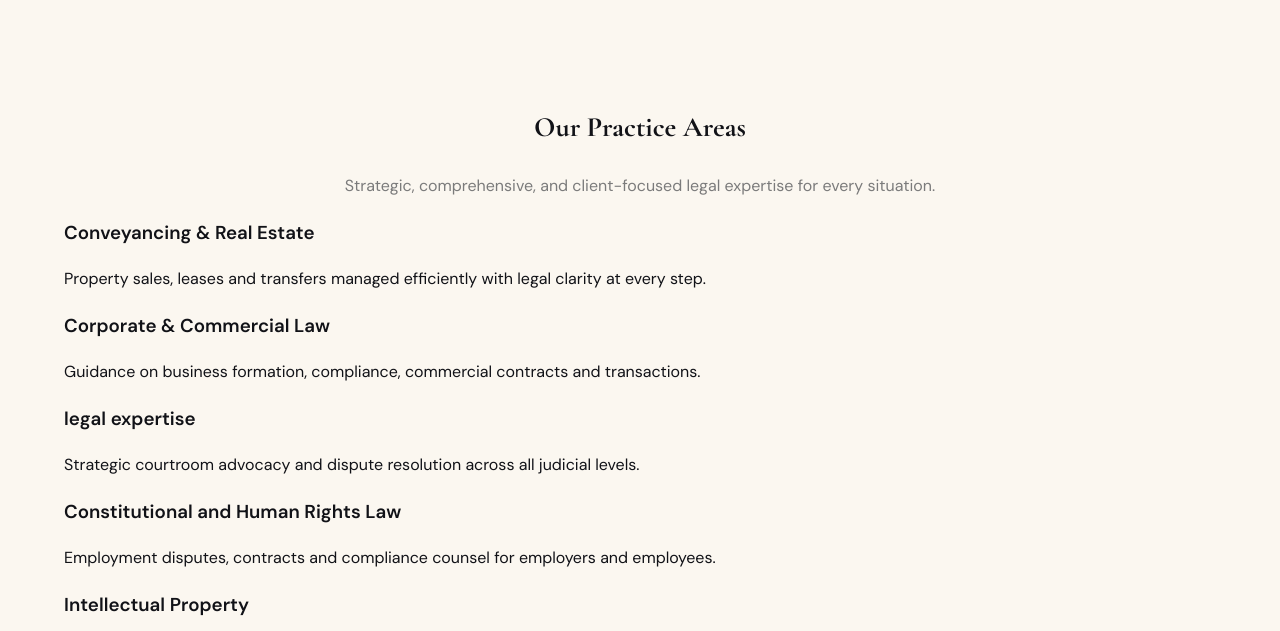
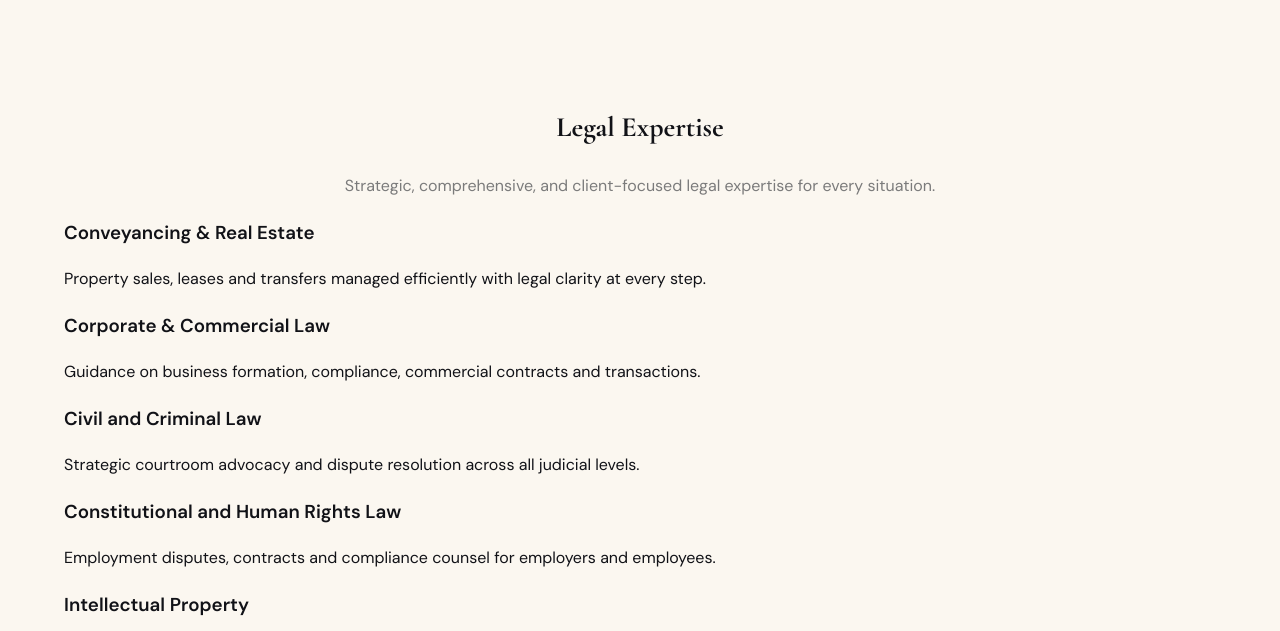
Before and after one commit to Munene-Macharia-Advocates/Front, a website: page index.html in a window 1280 px wide. Shown: the part 633-1264 px from the top of the page. Drawn offline with nearby package versions, Linux system fonts and the light colour scheme; a script that the page names is missing.

Commit message:
Update index.html

```diff
--- a/index.html
+++ b/index.html
@@ -266,13 +266,13 @@ window.TallyConfig = {
 <!-- PRACTICE SECTION -->
 <section id="practice" class="paper">
   <div class="container">
-    <h2 style="text-align:center;font-family:'Cormorant Garamond',serif;font-size:28px;">Our Practice Areas</h2>
+    <h2 style="text-align:center;font-family:'Cormorant Garamond',serif;font-size:28px;">Legal Expertise</h2>
     <p style="text-align:center;color:var(--muted)">Strategic, comprehensive, and client-focused legal expertise for every situation.</p>
 
     <div class="practice-grid">
       <div class="practice-card"><h3>Conveyancing & Real Estate</h3><p>Property sales, leases and transfers managed efficiently with legal clarity at every step.</p></div>
       <div class="practice-card"><h3>Corporate & Commercial Law</h3><p>Guidance on business formation, compliance, commercial contracts and transactions.</p></div>
-      <div class="practice-card"><h3>legal expertise</h3><p>Strategic courtroom advocacy and dispute resolution across all judicial levels.</p></div>
+      <div class="practice-card"><h3> Civil and Criminal Law</h3><p>Strategic courtroom advocacy and dispute resolution across all judicial levels.</p></div>
       <div class="practice-card"><h3> Constitutional and Human Rights Law</h3><p>Employment disputes, contracts and compliance counsel for employers and employees.</p></div>
       <div class="practice-card"><h3>Intellectual Property</h3><p>Protection of creative, digital and industrial assets through robust IP strategy.</p></div>
     </div>
```
